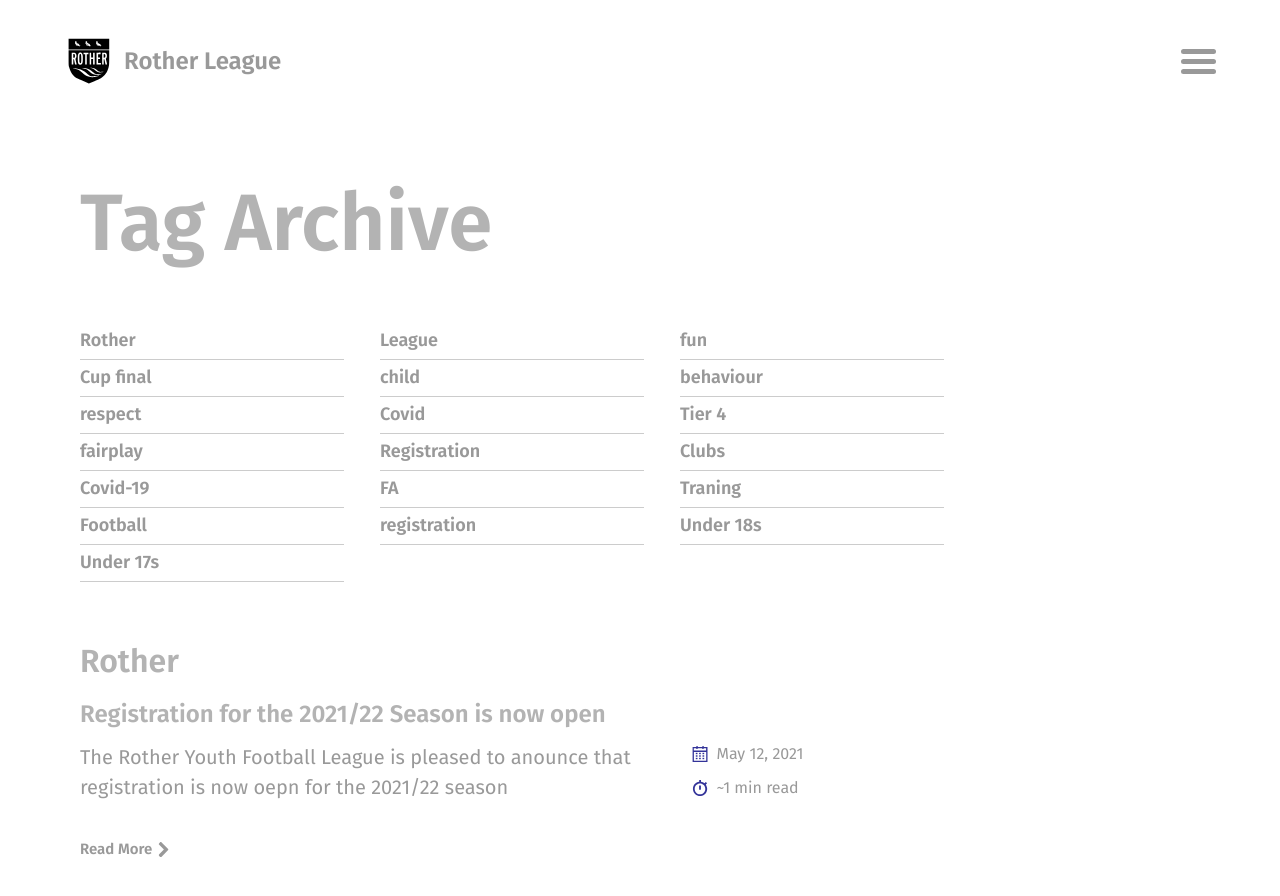
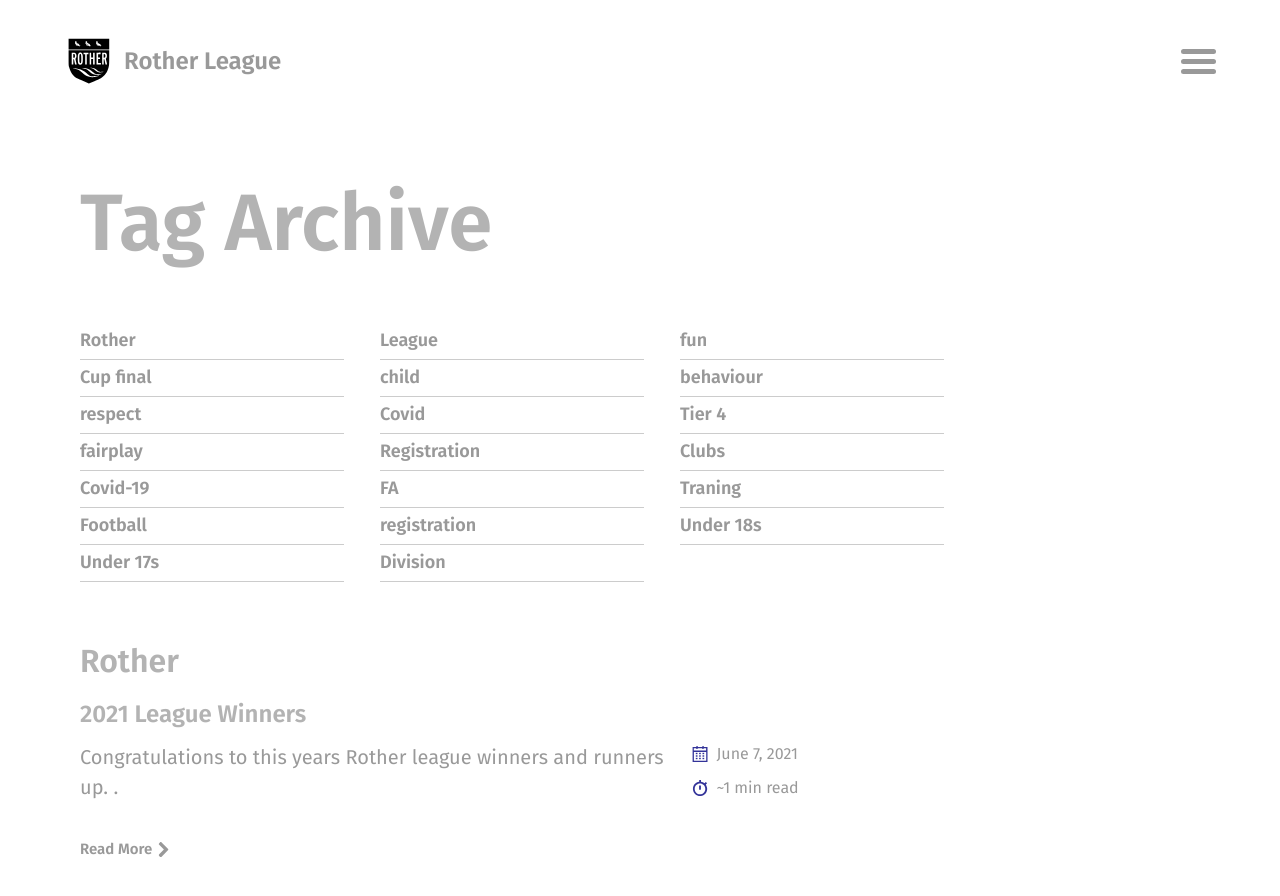
Before and after one commit to rotherleague/Rother, a Jekyll site: the page built from tags.md, in a window 1280 px wide and 900 px high. Shown: the top 896 px of the window. Built offline with Jekyll 4.4.1, drawn with Linux system fonts in a browser that asks for light colours; nearby versions of some CDN libraries; some of the changed text lies outside the part shown.

Commit message:
Update 2021-06-07-league-winners.md

```diff
--- a/_posts/2021-06-07-league-winners.md
+++ b/_posts/2021-06-07-league-winners.md
@@ -1,3 +1,16 @@
+---
+title: "2021 League Winners"
+excerpt: "Congratulations to this years Rother league winners and runners up.
+."
+date: 2021-06-07
+categories:
+  - league
+tags:
+  - Division
+  - Rother
+  - League
+  - fun
+---
 
 # League Winners
 Congratulations to this years Rother league winners and runners up.
```
Also changed, not shown: other parts of _posts/2021-06-07-league-winners.md (+2 -0 lines).
